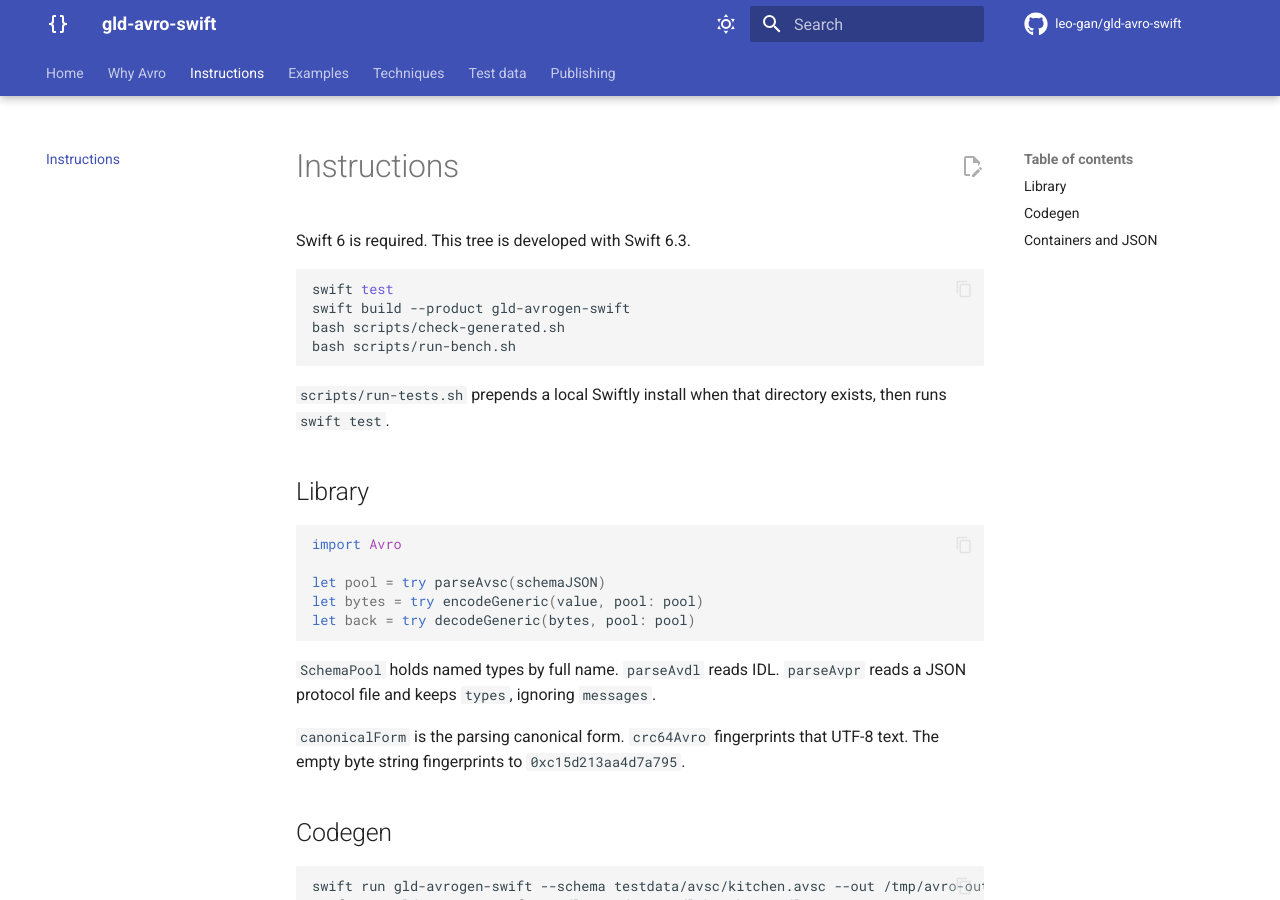
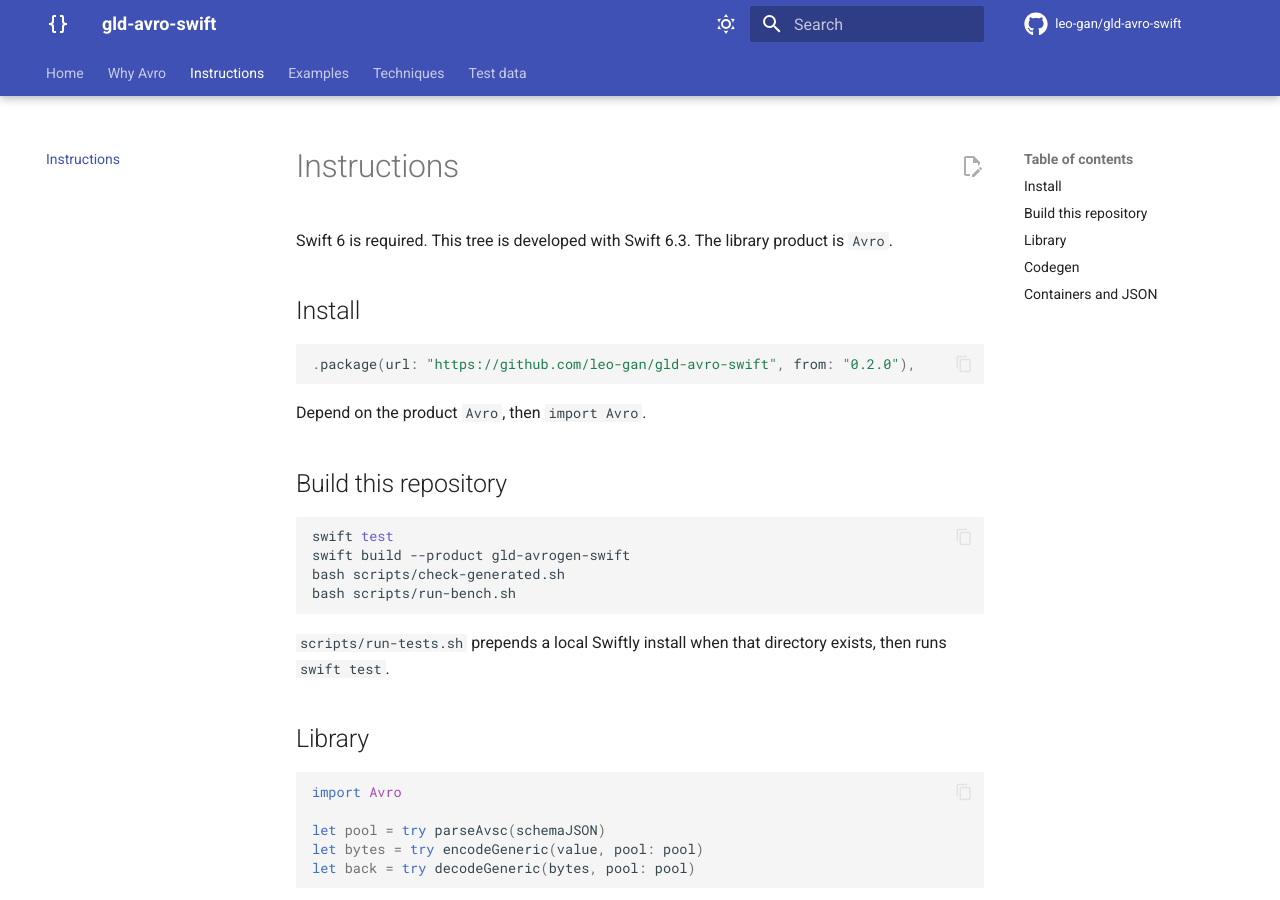
Before and after one commit to leo-gan/gld-avro-swift, an MkDocs documentation site: the page built from docs/instructions.md, in a window 1280 px wide and 900 px high. Built offline with MkDocs 1.6.1 and Material for MkDocs 9.7.7, drawn with Linux system fonts in a browser that asks for light colours; comment, search, counter and statistics services are not loaded.

Commit message:
Document installation on the Instructions page (#4)

````diff
--- a/docs/instructions.md
+++ b/docs/instructions.md
@@ -1,6 +1,16 @@
 # Instructions
 
-Swift 6 is required. This tree is developed with Swift 6.3.
+Swift 6 is required. This tree is developed with Swift 6.3. The library product is `Avro`.
+
+## Install
+
+```swift
+.package(url: "https://github.com/leo-gan/gld-avro-swift", from: "0.2.0"),
+```
+
+Depend on the product `Avro`, then `import Avro`.
+
+## Build this repository
 
 ```bash
 swift test
--- a/mkdocs.yml
+++ b/mkdocs.yml
@@ -79,4 +79,3 @@ nav:
   - Examples: examples.md
   - Techniques: techniques.md
   - Test data: test-data.md
-  - Publishing: publishing.md
````
Also changed, not shown: README.md (+1 -1 lines), docs/publishing.md (deleted, +0 -53 lines).
